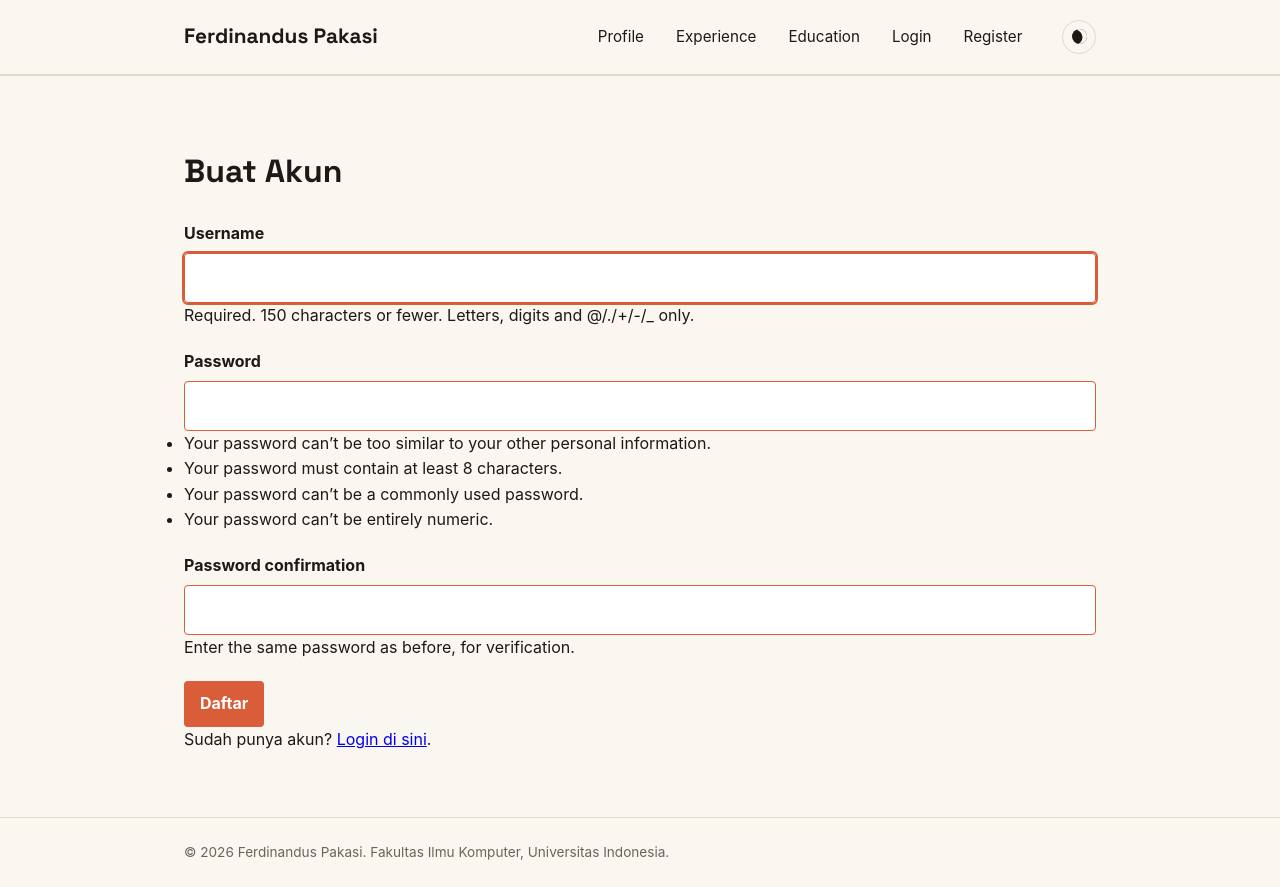
After one commit to ferdinanduspakasi/myportofolio, a Django app: page /register/ in a window 1280 px wide. The commit adds this page. Run offline with Django 5.2, Linux system fonts and the light colour scheme.

Commit message:
feat: add authentication, implement session/cookies, otorization

```diff
--- a/main/forms.py
+++ b/main/forms.py
@@ -27,7 +27,7 @@ class ExperienceForm(ModelForm):
         widgets = {
             "title": TextInput(
                 attrs={
-                    "placeholder": "Judul pengalmanmu",
+                    "placeholder": "Judul pengalamanmu",
                     "maxlength": 255,
                 }
             ),
--- a/main/urls.py
+++ b/main/urls.py
@@ -11,6 +11,10 @@ from main.views import (
     update_education,
     delete_education,
     get_education_json,
+    register,
+    login_user,
+    logout_user,
+    toggle_star,
 )
 
 app_name = "main"
@@ -21,6 +25,7 @@ urlpatterns = [
     path("education/", show_education, name="show_education"),
     path("experience/add/", create_experience, name="create_experience"),
     path("api/experience/", get_experience_json, name="get_experience_json"),
+
     path("experience/<uuid:project_id>/delete/",
          delete_experience, name="delete_experience"),
     path("education/add/", create_education, name="create_education"),
@@ -29,4 +34,8 @@ urlpatterns = [
     path("education/<uuid:education_id>/delete/",
          delete_education, name="delete_education"),
     path("api/education/", get_education_json, name="get_education_json"),
+    path("register/", register, name="register"),
+    path("login/", login_user, name="login"),
+    path("logout/", logout_user, name="logout"),
+    path("experience/<uuid:experience_id>/star/", toggle_star, name="toggle_star"),
 ]
--- a/main/views.py
+++ b/main/views.py
@@ -7,10 +7,21 @@ from django.shortcuts import get_object_or_404, redirect, render
 from main.models import Experience, Education
 from main.forms import ExperienceForm, EducationForm
 
+# tutorial 4 authentication
+from django.contrib.auth import login, logout
+from django.contrib.auth.forms import AuthenticationForm, UserCreationForm
+import datetime
+
+# otorisasi
+from django.contrib.auth.decorators import login_required
+from django.core.exceptions import PermissionDenied
+
 # profile
 
 
 def show_main(request):
+    last_login = request.COOKIES.get(
+        'last_login', 'Belum ada sesi login / Cookie tidak ditemukan')
     context = {
         "name": "Ferdinandus Pakasi",
         "npm": "2506602643",
@@ -22,6 +33,7 @@ def show_main(request):
             "technology, particularly how the digital world can drive"
             "meaningful solutions for society."
         ),
+        "last_login": last_login,
     }
     return render(request, "index.html", context)
 
@@ -46,7 +58,11 @@ def show_experience(request):
     return render(request, "experience.html", context)
 
 
+@login_required(login_url="/login/")
 def create_experience(request):
+    if not request.user.is_superuser:
+        raise PermissionDenied
+
     form = ExperienceForm(request.POST or None)
 
     if request.method == "POST" and form.is_valid():
@@ -68,11 +84,15 @@ def get_experience_json(request):
     if title_query:
         experience = Experience.objects.filter(title__icontains=title_query)
 
-    experience_json = serializers.serialize("json", experience)
+    experience_json = serializers.serialize("json", experience, use_natural_foreign_keys=True)
     return HttpResponse(experience_json, content_type="application/json")
 
 
+@login_required(login_url="/login/")
 def delete_experience(request, project_id):
+    if not request.user.is_superuser:
+        raise PermissionDenied
+
     experience = get_object_or_404(Experience, pk=project_id)
 
     if request.method == "POST":
@@ -82,8 +102,23 @@ def delete_experience(request, project_id):
 
     return redirect("main:show_experience")
 
+
+@login_required(login_url="/login/")
+def toggle_star(request, project_id):
+    experience = get_object_or_404(Experience, pk=project_id)
+
+    if request.method == "POST":
+        # Kalau akun ini sudah pernah memberi star, batalkan star-nya.
+        # Kalau belum, tambahkan star.
+        if request.user in experience.starred_by.all():
+            experience.starred_by.remove(request.user)
+        else:
+            experience.starred_by.add(request.user)
+
+    return redirect("main:show_experience")
+
+
 # education
-
 
 def show_education(request):
     json_response = get_education_json(request)
@@ -103,12 +138,14 @@ def show_education(request):
     }
     return render(request, "education.html", context)
 
+
 def create_education(request):
     form = EducationForm(request.POST or None)
 
     if request.method == "POST" and form.is_valid():
         form.save()
-        messages.success(request, "Riwayat pendidikan baru berhasil ditambahkan!")
+        messages.success(
+            request, "Riwayat pendidikan baru berhasil ditambahkan!")
         return redirect("main:show_education")
 
     context = {
@@ -157,3 +194,45 @@ def get_education_json(request):
 
     education_json = serializers.serialize("json", education)
     return HttpResponse(education_json, content_type="application/json")
+
+# authentication
+
+
+def register(request):
+    form = UserCreationForm(request.POST or None)
+
+    if request.method == "POST" and form.is_valid():
+        form.save()
+        messages.success(request, "Akun berhasil dibuat. Silakan login.")
+        return redirect("main:login")
+
+    context = {
+        "name": "Ferdinandus Pakasi",
+        "form": form,
+    }
+    return render(request, "register.html", context)
+
+
+def login_user(request):
+    form = AuthenticationForm(request, data=request.POST or None)
+
+    if request.method == "POST" and form.is_valid():
+        user = form.get_user()
+        login(request, user)
+        response = redirect("main:show_main")
+        response.set_cookie(
+            'last_login', datetime.datetime.now().strftime('%Y-%m-%d %H:%M:%S'))
+        return response
+
+    context = {
+        "name": "Ferdinandus Pakasi",
+        "form": form,
+    }
+    return render(request, "login.html", context)
+
+
+def logout_user(request):
+    logout(request)
+    response = redirect("main:show_main")
+    response.delete_cookie('last_login')
+    return response
--- a/static/css/style.css
+++ b/static/css/style.css
@@ -701,3 +701,27 @@ h1,
         text-align: center;
     }
 }
+
+/* star button */
+
+.star-form {
+    display: inline;
+}
+
+.button-star {
+    display: inline-flex;
+    align-items: center;
+    gap: 0.4rem;
+    background: var(--ink);
+}
+
+.button-star.is-starred {
+    background: var(--accent);
+}
+
+.star-count {
+    padding: 0.05rem 0.4rem;
+    border-radius: 999px;
+    background: rgba(255, 255, 255, 0.25);
+    font-size: 0.8rem;
+}
--- a/templates/base.html
+++ b/templates/base.html
@@ -37,6 +37,13 @@
                     <a href="{% url 'main:show_main' %}">Profile</a>
                     <a href="{% url 'main:show_experience' %}">Experience</a>
                     <a href="{% url 'main:show_education' %}">Education</a>
+                    {% if user.is_authenticated %}
+                    <span class="nav-user">{{ user.username }}</span>
+                    <a href="{% url 'main:logout' %}">Logout</a>
+                    {% else %}
+                    <a href="{% url 'main:login' %}">Login</a>
+                    <a href="{% url 'main:register' %}">Register</a>
+                    {% endif %}
                     <label for="dark-mode-toggle" class="theme-toggle" aria-label="Toggle dark mode">
                         <span class="theme-toggle-icon" aria-hidden="true"></span>
                     </label>
--- a/templates/index.html
+++ b/templates/index.html
@@ -24,6 +24,10 @@
                         <dt>Program</dt>
                         <dd>{{ study_program }}</dd>
                     </div>
+                    <div class="meta-row">
+                        <dt>Sesi Terakhir Login</dt>
+                        <dd>{{ last_login }}</dd>
+                    </div>
                 </dl>
                 <div class="social-links">
                     <a href="https://github.com/ferdinanduspakasi" class="social-link">GitHub</a>
--- /dev/null
+++ b/templates/register.html
@@ -0,0 +1,33 @@
+{% extends "base.html" %}
+{% block meta %}
+<title>Register - {{ name }}</title>
+{% endblock meta %}
+{% block content %}
+<main>
+    <section class="experience-section">
+        <div class="container">
+            <h1>Buat Akun</h1>
+            <form method="post" action="{% url 'main:register' %}" class="project-form">
+                {% csrf_token %}
+                {% for error in form.non_field_errors %}
+                <p class="form-error">{{ error }}</p>
+                {% endfor %}
+                {% for field in form %}
+                <div class="form-group">
+                    <label for="{{ field.id_for_label }}">{{ field.label }}</label>
+                    {{ field }}
+                    {% if field.help_text %}
+                    <div class="form-help">{{ field.help_text }}</div>
+                    {% endif %}
+                    {% for error in field.errors %}
+                    <p class="form-error">{{ error }}</p>
+                    {% endfor %}
+                </div>
+                {% endfor %}
+                <button type="submit" class="button">Daftar</button>
+            </form>
+            <p>Sudah punya akun? <a href="{% url 'main:login' %}">Login di sini</a>.</p>
+        </div>
+    </section>
+</main>
+{% endblock content %}
```
Also changed, not shown: main/models.py (+4 -3 lines), templates/components/experience_star.html (added, +9 -0 lines), templates/experience.html (+6 -1 lines), templates/login.html (added, +33 -0 lines), main/migrations/0006_experience_starred_by.py (added), main/migrations/0007_alter_experience_starred_by.py (added).
